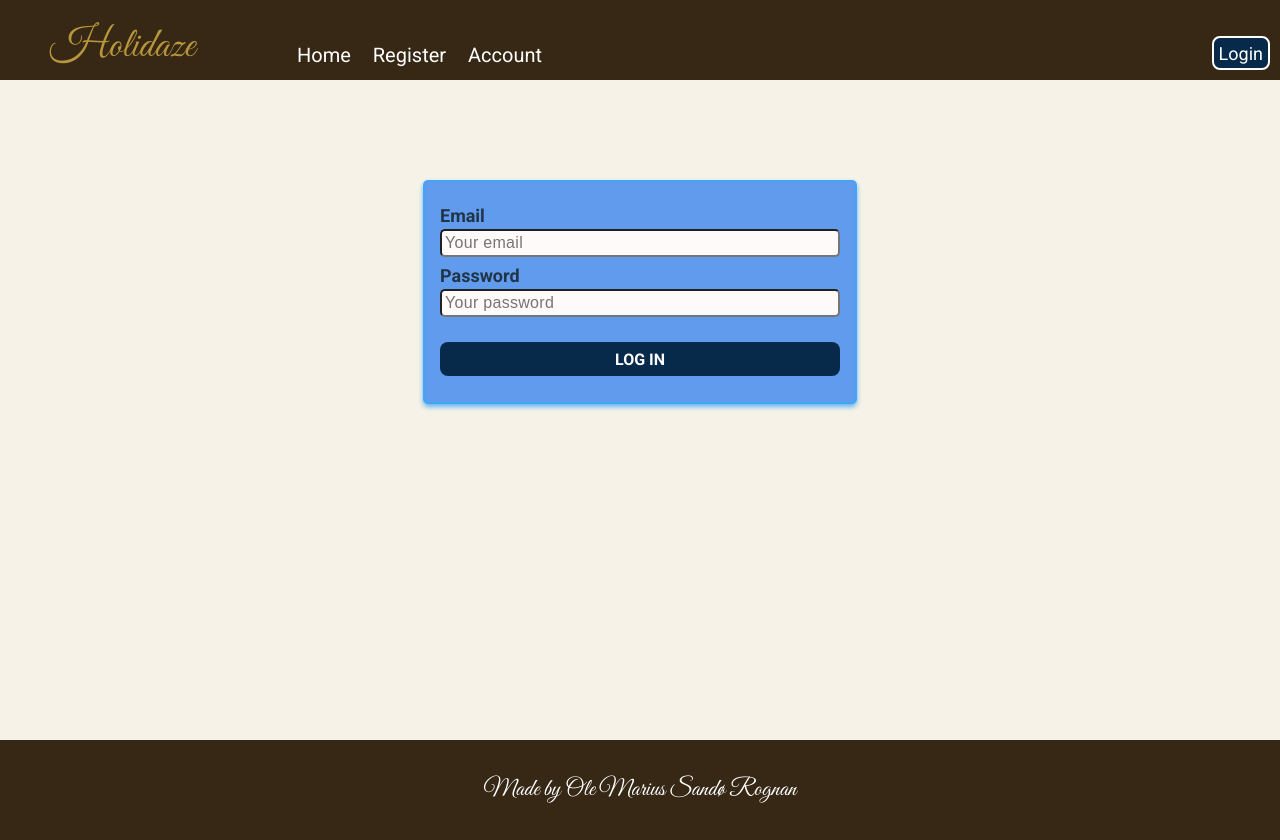
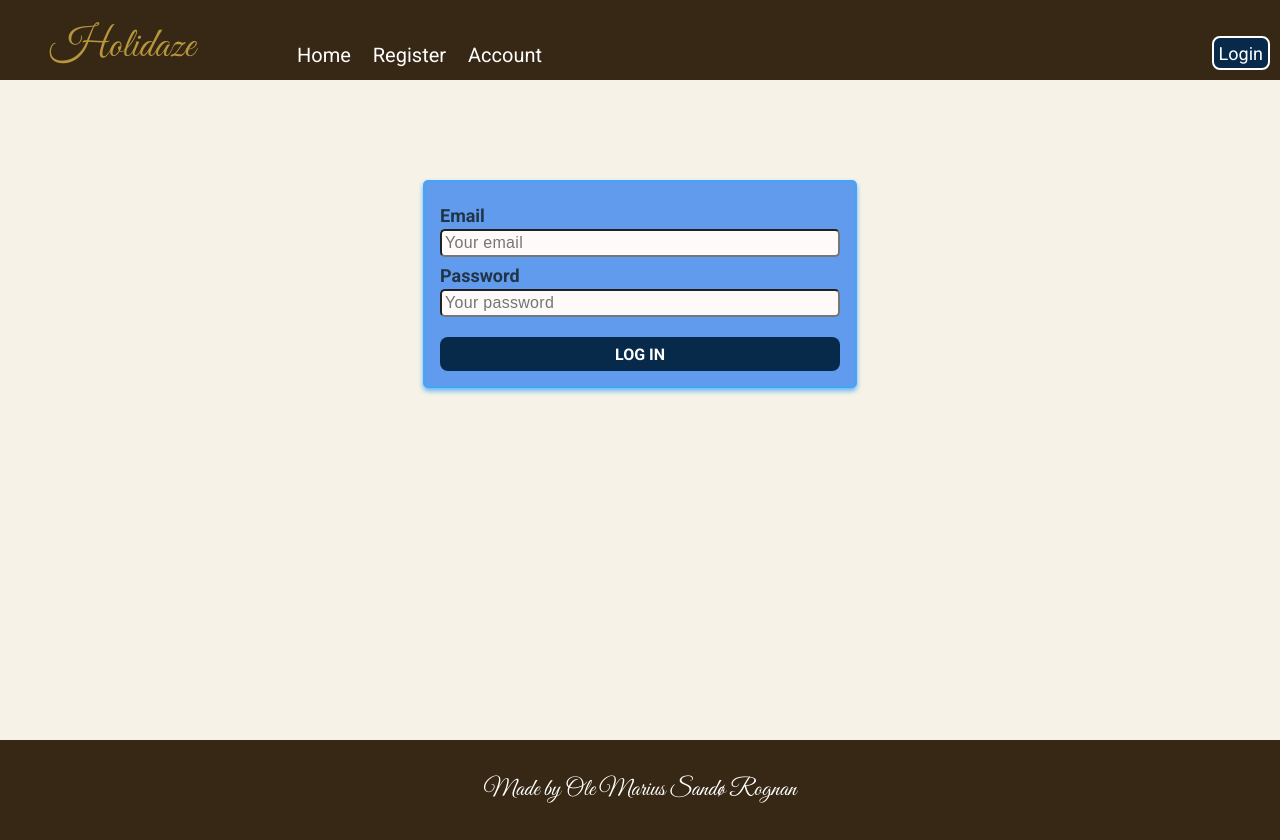
Before and after one commit to olem90/Project-exam-2, a React (Vite) app: page /login in a window 1280 px wide. Built offline with nearby package versions, Linux system fonts and the light colour scheme.

Commit message:
made the email input toLowerCase

```diff
--- a/src/components/Buttons/Buttons.styles.jsx
+++ b/src/components/Buttons/Buttons.styles.jsx
@@ -6,7 +6,7 @@ export const LoginButton = styled.button`
   color: #fff;
   padding: 5px;
   height: 34px;
-  margin-top: 25px;
+  margin-top: 20px;
   border: none;
   font-weight: bold;
 `
@@ -85,7 +85,7 @@ export const RegisterButton = styled.button`
   border-radius: 3px;
   border: 1px solid var(--blue-970);
   height: 37px;
-  padding: 3px;
+  padding: 5px;
   transition: 0.4s ease-in-out;
 
   &:hover {
--- a/src/components/Pages/Login/Login.jsx
+++ b/src/components/Pages/Login/Login.jsx
@@ -23,7 +23,7 @@ const Login = () => {
     };
 
     function onPasswordChange(event) {
-        setPassword(event.target.value);
+        setPassword(event.target.value.toLowerCase());
     };
 
     async function onLoginFormSubmit(event) {
--- a/src/components/Pages/Login/Login.styles.jsx
+++ b/src/components/Pages/Login/Login.styles.jsx
@@ -11,7 +11,7 @@ export const LoginFormStyles = styled.form`
   display: flex;
   flex-direction: column;
   width: 400px;
-  height: 190px;
+  height: fit-content;;
   padding: 15px;
   margin-inline: auto;
   margin-top: 100px;
```
